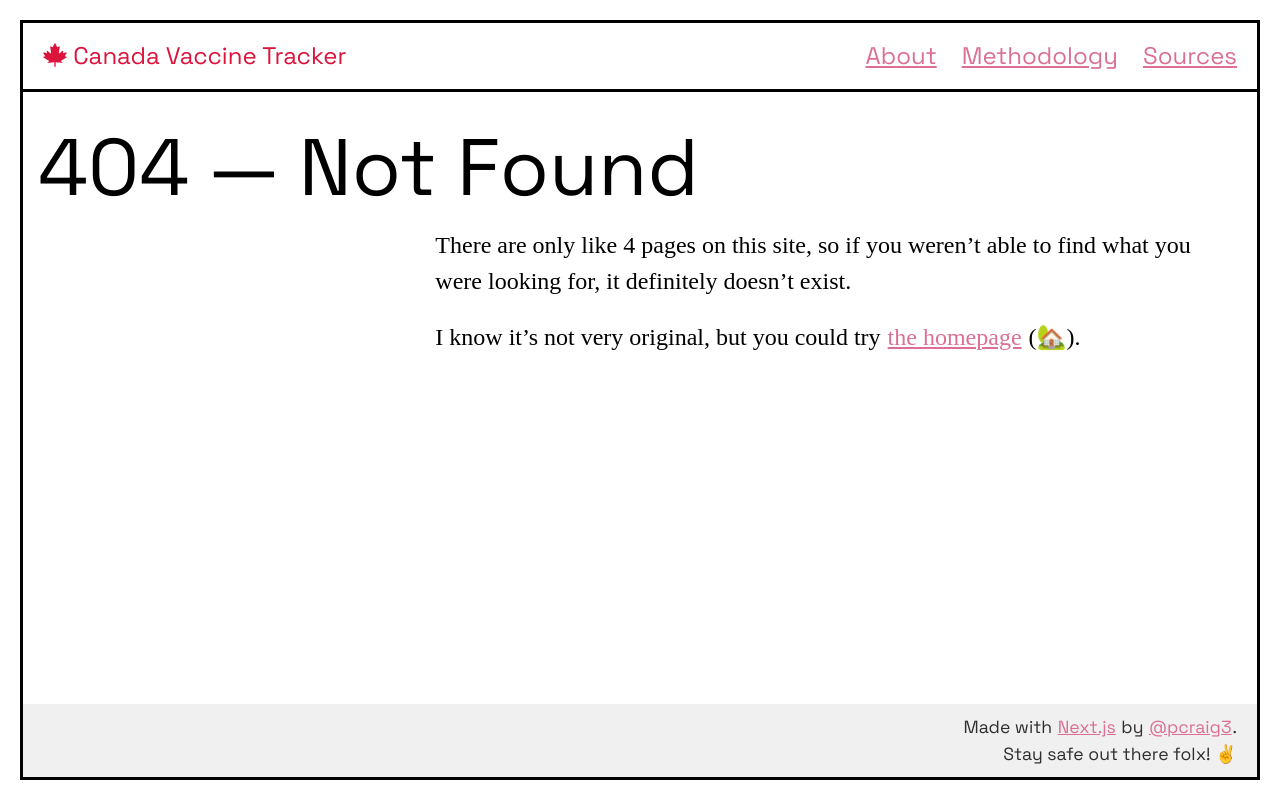
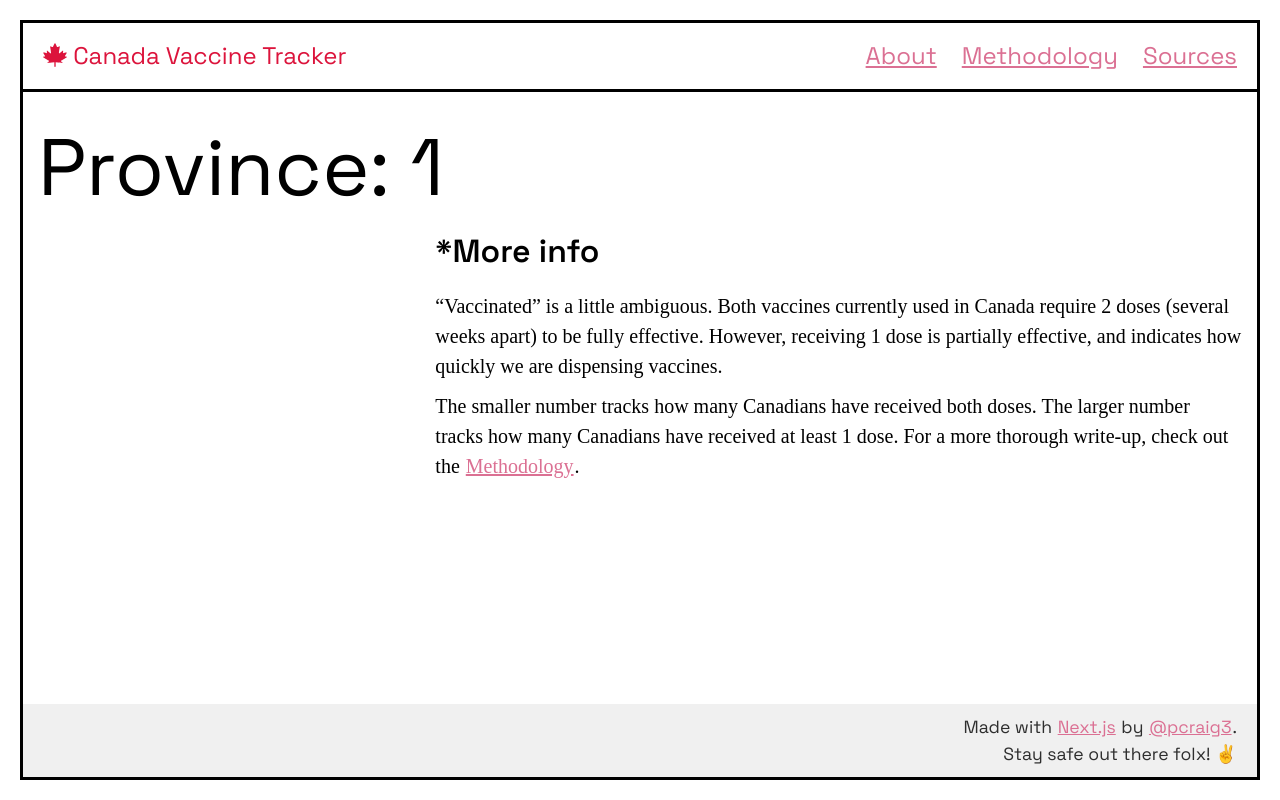
Before and after one commit to pcraig3/vacs, a Next.js app: page /provinces/1 in a window 1280 px wide. Before the commit this address had no page. Built offline with nearby package versions, Linux system fonts and the light colour scheme; a web font is replaced by a local one.

Commit message:
add province pages

```diff
--- a/pages/404.js
+++ b/pages/404.js
@@ -1,5 +1,6 @@
+import Link from 'next/link'
+
 import Layout from '../components/Layout'
-import Link from 'next/link'
 
 export default function Custom404() {
   return (
--- a/pages/about.js
+++ b/pages/about.js
@@ -1,5 +1,6 @@
+import Link from 'next/link'
+
 import Layout from '../components/Layout'
-import Link from 'next/link'
 
 export default function About() {
   return (
--- a/pages/methodology.js
+++ b/pages/methodology.js
@@ -1,5 +1,6 @@
+import Link from 'next/link'
+
 import Layout from '../components/Layout'
-import Link from 'next/link'
 
 export default function About() {
   return (
--- /dev/null
+++ b/pages/provinces/[abbr].js
@@ -0,0 +1,77 @@
+import Link from 'next/link'
+
+import { string } from 'prop-types'
+
+import Layout from '../../components/Layout'
+import _regions from '../../data/_regions'
+
+const Province = ({ abbr }) => {
+  return (
+    <Layout>
+      <div>
+        <section>
+          <h1>
+            Province: {abbr}
+            {/* <span className="visuallyHidden">Total vaccines administered in </span>Canada */}
+          </h1>
+
+          <h3>
+            <span aria-hidden="true">*</span>More info
+          </h3>
+          <p className="smalltext">
+            “Vaccinated” is a little ambiguous. Both vaccines currently used in Canada require 2
+            doses (several weeks apart) to be fully effective. However, receiving 1 dose is
+            partially effective, and indicates how quickly we are dispensing vaccines.
+          </p>
+          <p className="smalltext">
+            The smaller number tracks how many Canadians have received both doses. The larger number
+            tracks how many Canadians have received at least 1 dose. For a more thorough write-up,
+            check out the{' '}
+            <Link href="/methodology">
+              <a>Methodology</a>
+            </Link>
+            .
+          </p>
+        </section>
+      </div>
+    </Layout>
+  )
+}
+
+Province.propTypes = {
+  abbr: string,
+}
+
+// This function gets called at build time
+export async function getStaticPaths() {
+  // Call an external API endpoint to get posts
+  const abbrs = Object.keys(_regions)
+
+  // Get the paths we want to pre-render based on posts
+  const paths = abbrs.map((abbr) => ({
+    params: { abbr },
+  }))
+
+  // We'll pre-render only these paths at build time.
+  // { fallback: false } means other routes should 404.
+  return { paths, fallback: false }
+}
+
+export async function getStaticProps({ params }) {
+  console.log(params)
+  if (!params.abbr) params['abbr'] = 'AB'
+
+  /*
+  if (!data) {
+    return {
+      notFound: true,
+    }
+  }
+  */
+
+  return {
+    props: { abbr: params.abbr }, // will be passed to the page component as props
+  }
+}
+
+export default Province
--- a/pages/sources.js
+++ b/pages/sources.js
@@ -1,5 +1,6 @@
+import Link from 'next/link'
+
 import Layout from '../components/Layout'
-import Link from 'next/link'
 
 export default function About() {
   return (
```
